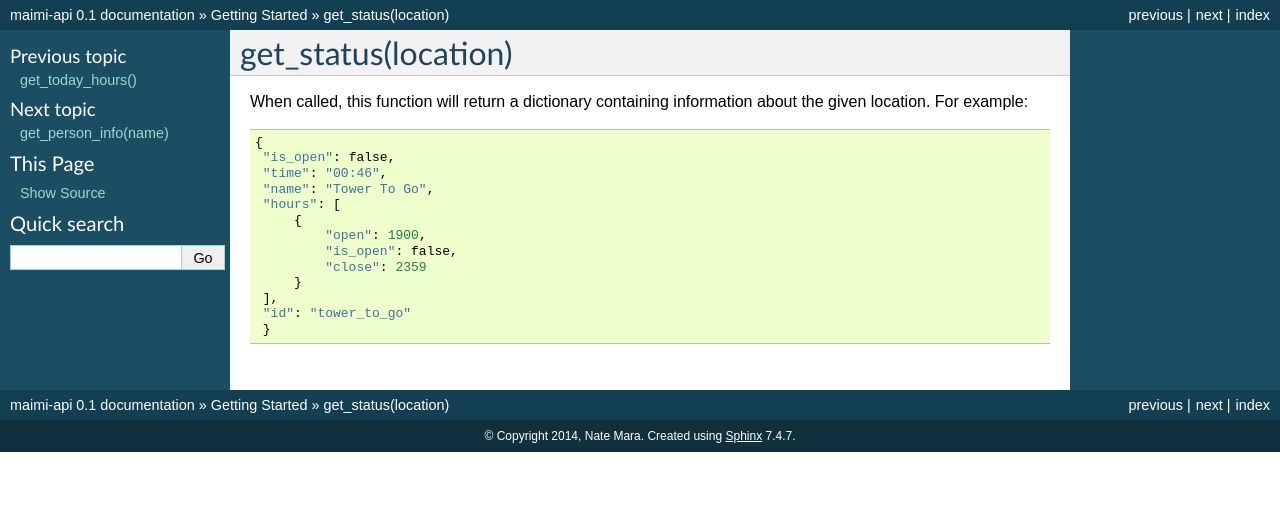
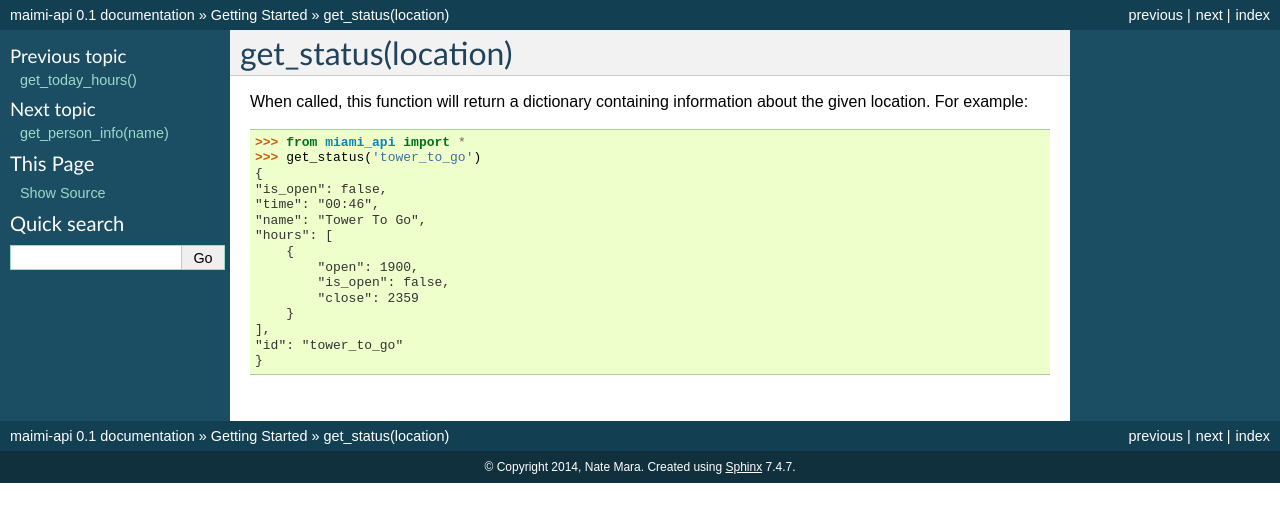
Before and after one commit to lily-mara/miami-api, a Sphinx documentation site: the page built from docs/source/get_status.rst, in a window 1280 px wide. Shown: the top 522 px of the page. Built offline with Sphinx 7.4.7, drawn with Linux system fonts in a browser that asks for light colours.

Commit message:
made examples in docs clearer

```diff
--- a/docs/source/get_open.rst
+++ b/docs/source/get_open.rst
@@ -7,7 +7,9 @@ example:
 
 .. code-block:: python
 
-   [
+    >>> from miami_api import *
+    >>> get_open()
+    [
        {
            "close": 1600,
            "open": 900,
@@ -33,4 +35,4 @@ example:
            "open": 0,
            "name": "Pulley Diner"
        }
-   ]
+    ]
--- a/docs/source/get_status.rst
+++ b/docs/source/get_status.rst
@@ -6,7 +6,9 @@ about the given location. For example:
 
 .. code-block:: python
 
-   {
+    >>> from miami_api import *
+    >>> get_status('tower_to_go')
+    {
     "is_open": false,
     "time": "00:46",
     "name": "Tower To Go",
```
Also changed, not shown: docs/source/get_today_hours.rst (+5 -3 lines).
